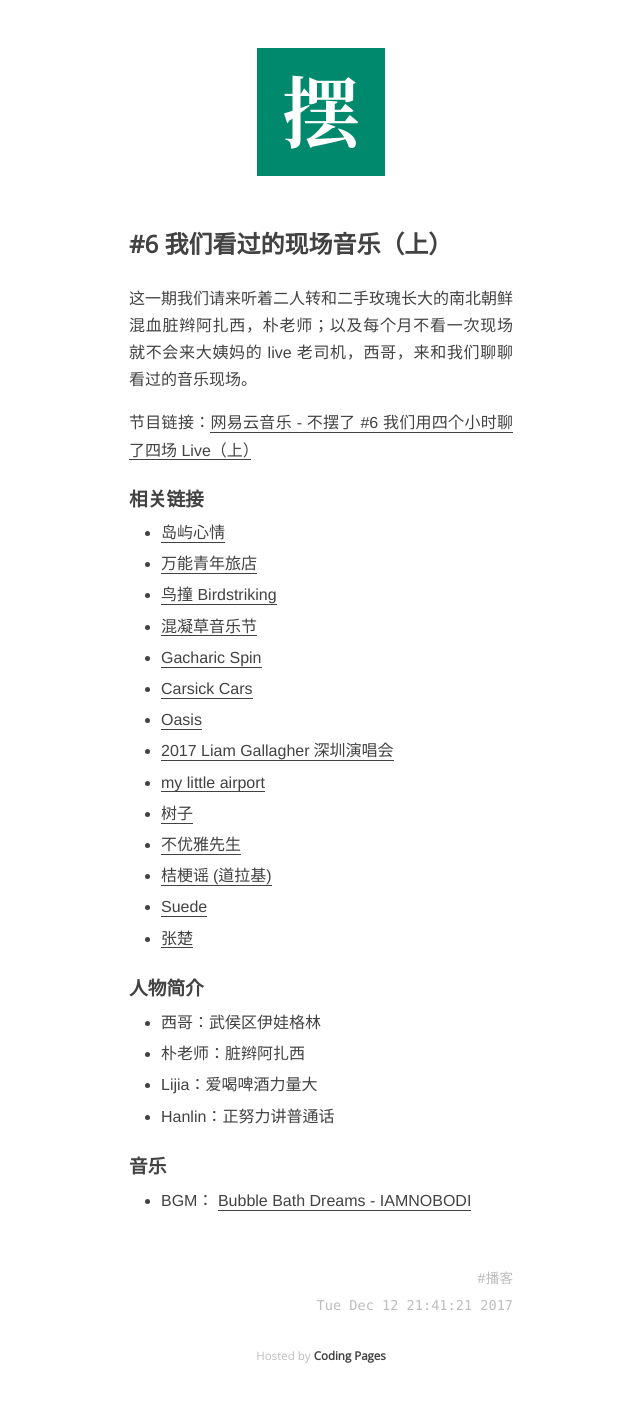
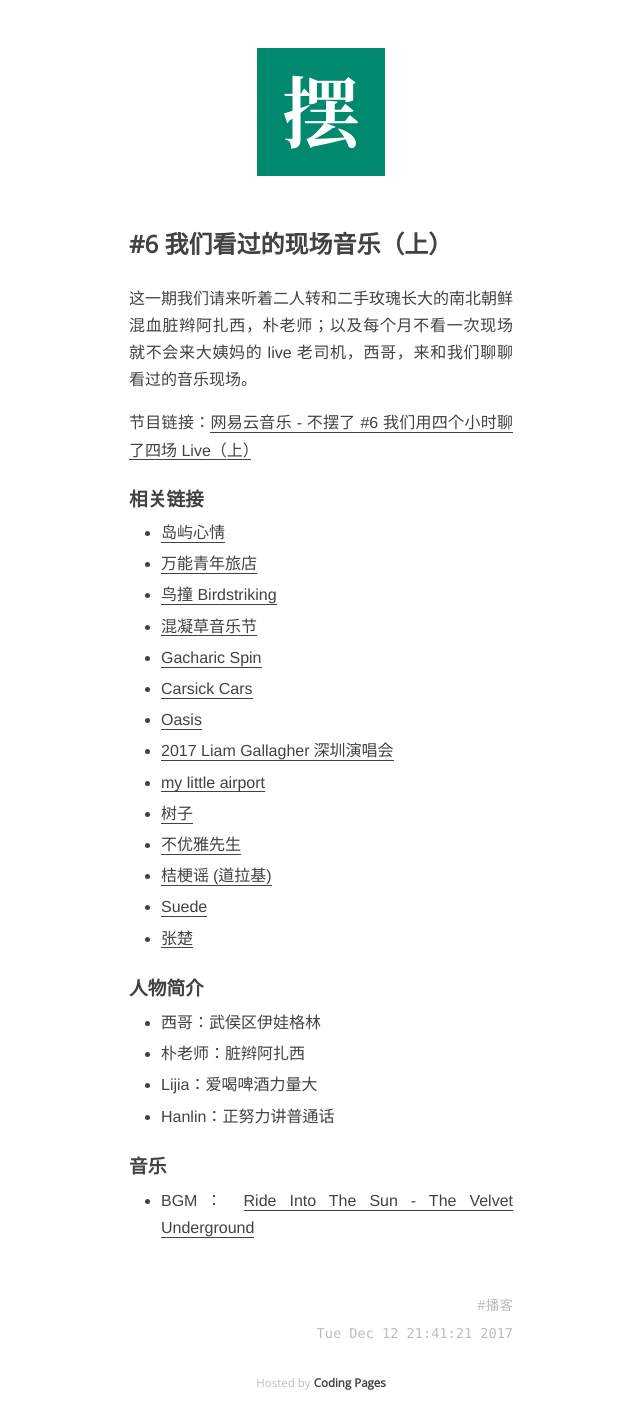
Before and after one commit to onion7878/bubaile.net, a Jekyll site: the page built from _posts/2017-11-12-music-live-1.md, in a window 1280 px wide. Shown: the whole page, without its empty margins (319-959 px from the left). Built offline with Jekyll 4.4.1, drawn with Linux system fonts in a browser that asks for light colours; before the commit the page ends 1377 px from its top, so only the background shows below that.

Commit message:
修改 BGM 连接

```diff
--- a/_posts/2017-11-12-music-live-1.md
+++ b/_posts/2017-11-12-music-live-1.md
@@ -38,4 +38,4 @@
 
 ### 音乐
 
-- BGM： [Bubble Bath Dreams - IAMNOBODI](http://music.163.com/#/song?id=27708107)
+- BGM： [Ride Into The Sun - The Velvet Underground](http://music.163.com/#/song?id=19537548)
```
